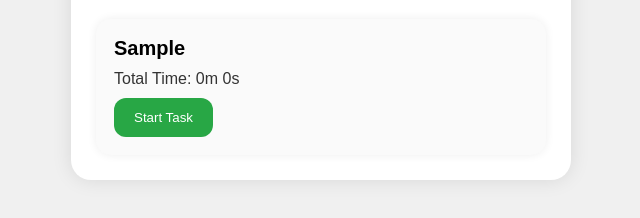
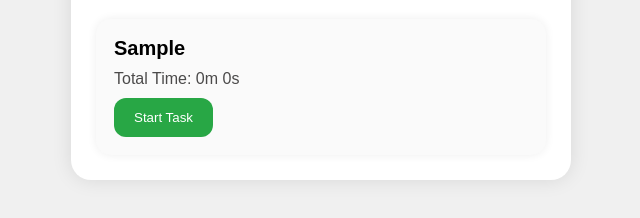
Before and after one commit to vamohammedilyas/Task_Timer_Simple, a plain HTML site: page index.html in a window 1280 px wide. Both pictures are taken after typing "Sample" into the empty fields and a click on the button "Add". Shown: the part 162-380 px from the top of the page, 319-959 px from the left. Drawn offline with Linux system fonts and the light colour scheme.

Commit message:
Enhanced the color module

```diff
--- a/style.css
+++ b/style.css
@@ -77,7 +77,7 @@
 
 .time-display {
     margin: 10px 0;
-    color: #333;
+    color: #4b4a4a;
 }
 
 .green-btn {
```
